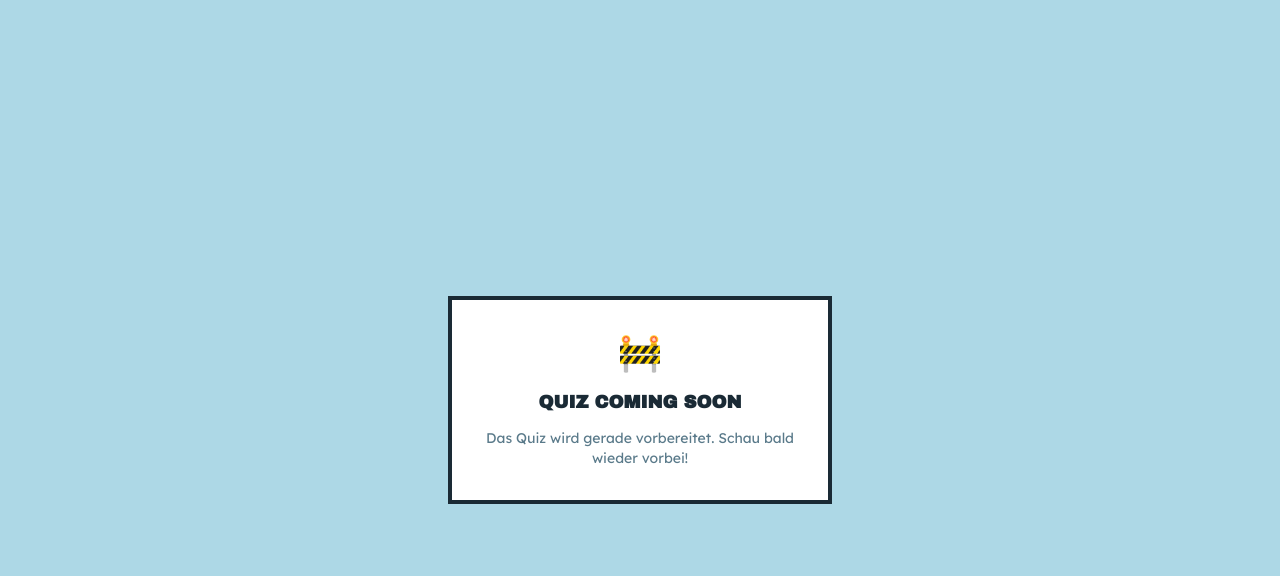
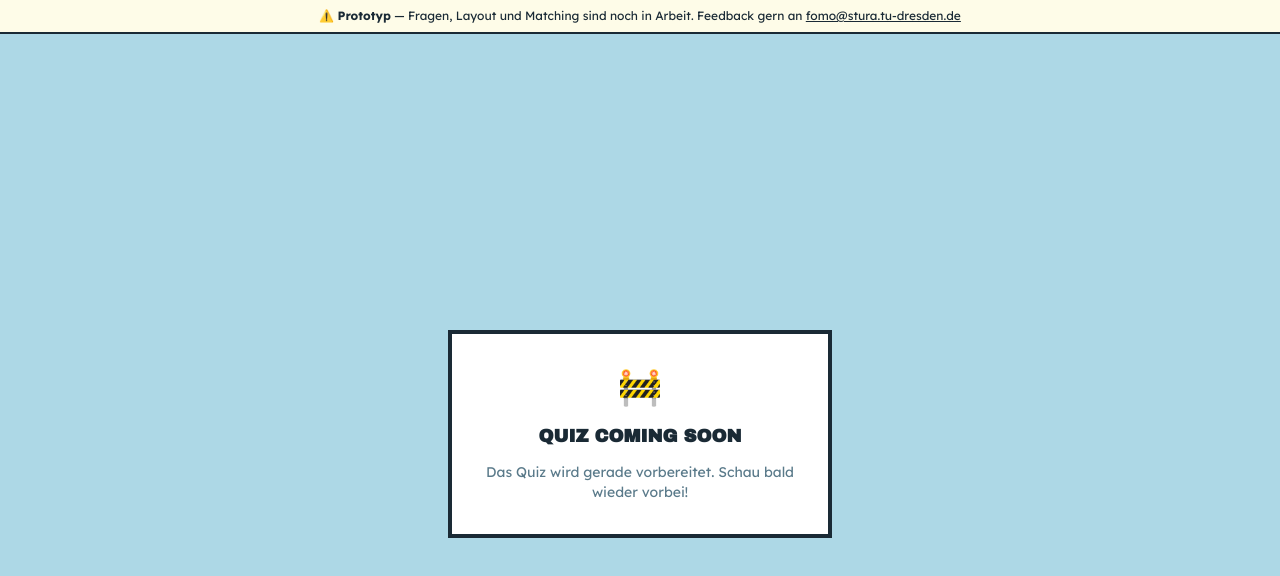
Before and after one commit to SubTVic/Fomo, a Next.js app: page /quiz in a window 1280 px wide. Shown: the top 576 px of the page. Built offline with nearby package versions, Linux system fonts and the light colour scheme; no server answers; the database is empty.

Commit message:
feat(quiz): add prototype disclaimer banner
Sticky yellow banner on /quiz signalling the live quiz is still a
work-in-progress prototype, with a feedback mailto link to
fomo@stura.tu-dresden.de.

Co-Authored-By: Claude Sonnet <noreply@anthropic.com>

```diff
--- a/src/app/(fullscreen)/quiz/page.tsx
+++ b/src/app/(fullscreen)/quiz/page.tsx
@@ -1,16 +1,25 @@
 // SPDX-License-Identifier: AGPL-3.0-only
 
-import { getActiveQuizTheses, getQuizGroups, getQuizVariant } from "@/lib/queries/quiz";
+import { getActiveQuizTheses, getQuizGroups } from "@/lib/queries/quiz";
 import { QuizRouter } from "@/components/quiz/QuizRouter";
 
 export const dynamic = "force-dynamic";
 
 export default async function QuizPage() {
-  const [theses, groups, variant] = await Promise.all([
+  const [theses, groups] = await Promise.all([
     getActiveQuizTheses(),
     getQuizGroups(),
-    getQuizVariant(),
   ]);
 
-  return <QuizRouter theses={theses} groups={groups} variant={variant} />;
+  return (
+    <>
+      <div className="sticky top-0 z-50 bg-yellow-50 border-b-2 border-foreground px-4 py-2 text-xs text-foreground text-center">
+        ⚠️ <strong>Prototyp</strong> — Fragen, Layout und Matching sind noch in Arbeit. Feedback gern an{" "}
+        <a href="mailto:fomo@stura.tu-dresden.de" className="underline">
+          fomo@stura.tu-dresden.de
+        </a>
+      </div>
+      <QuizRouter theses={theses} groups={groups} />
+    </>
+  );
 }
```
